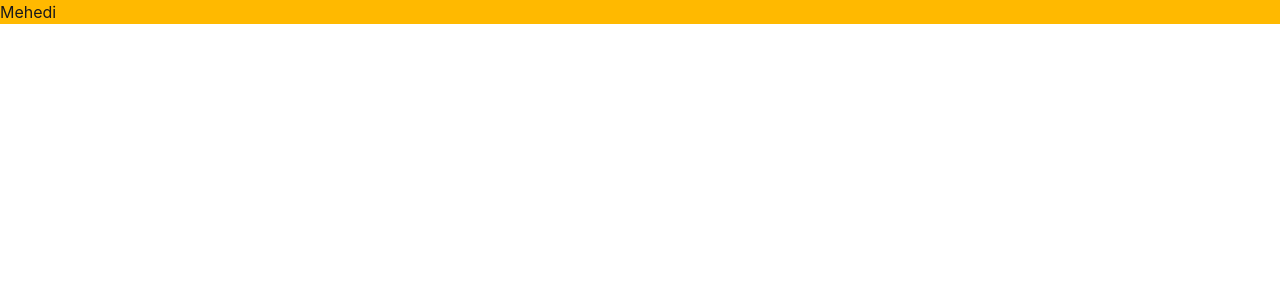
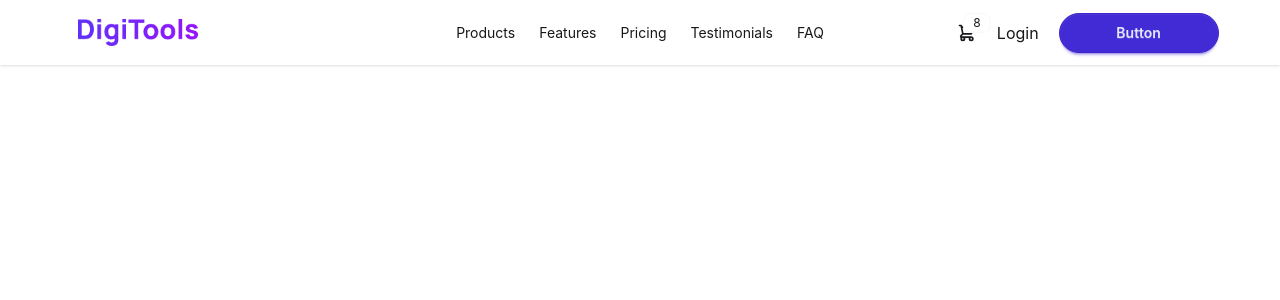
Before and after one commit to Mehedi-tsc/My-Sixth-Assignment, a React (Vite) app: page / in a window 1280 px wide. Shown: the top 300 px of the page. Built offline with nearby package versions, Linux system fonts and the light colour scheme.

Commit message:
Navbar Added

```diff
--- a/src/App.jsx
+++ b/src/App.jsx
@@ -1,11 +1,12 @@
 import './App.css'
+import Navbar from './components/Navbar/Navbar'
 
 function App() {
 
 
   return (
     <>
-     <h1 className='bg-amber-400'>Mehedi</h1>
+     <Navbar></Navbar>
     </>
   )
 }
--- /dev/null
+++ b/src/components/Navbar/Navbar.jsx
@@ -0,0 +1,47 @@
+import React from 'react';
+import navLogo from '../../assets/DigiTools.png'
+
+const Navbar = () => {
+    return (
+        <div className='bg-base-100 shadow-sm'>
+            <div className="navbar w-11/12 mx-auto">
+                <div className="navbar-start">
+                    <div className="dropdown">
+                        <div tabIndex={0} role="button" className="btn btn-ghost lg:hidden">
+                            <svg xmlns="http://www.w3.org/2000/svg" className="h-5 w-5" fill="none" viewBox="0 0 24 24" stroke="currentColor"> <path strokeLinecap="round" strokeLinejoin="round" strokeWidth="2" d="M4 6h16M4 12h8m-8 6h16" /> </svg>
+                        </div>
+                        <ul
+                            tabIndex="-1"
+                            className="menu menu-sm dropdown-content bg-base-100 rounded-box z-1 mt-3 w-52 p-2 shadow">
+                            <li><a>Products </a></li>
+                            <li><a>Features </a></li>
+                            <li><a>Pricing </a></li>
+                            <li><a>Testimonials </a></li>
+                            <li><a>FAQ</a></li>
+                        </ul>
+                    </div>
+                    <a className="btn btn-ghost text-xl"><img className='w-20 md:w-30 lg:50' src={navLogo} alt="" /></a>
+                </div>
+                <div className="navbar-center hidden lg:flex">
+                    <ul className="menu menu-horizontal px-1">
+                        <li><a>Products </a></li>
+                        <li><a>Features </a></li>
+                        <li><a>Pricing </a></li>
+                        <li><a>Testimonials </a></li>
+                        <li><a>FAQ</a></li>
+                    </ul>
+                </div>
+                <div className="navbar-end gap-5">
+                    <div className="indicator">
+                        <svg xmlns="http://www.w3.org/2000/svg" className="h-5 w-5" fill="none" viewBox="0 0 24 24" stroke="currentColor"> <path strokeLinecap="round" strokeLinejoin="round" strokeWidth="2" d="M3 3h2l.4 2M7 13h10l4-8H5.4M7 13L5.4 5M7 13l-2.293 2.293c-.63.63-.184 1.707.707 1.707H17m0 0a2 2 0 100 4 2 2 0 000-4zm-8 2a2 2 0 11-4 0 2 2 0 014 0z" /> </svg>
+                        <span className="badge badge-sm indicator-item">8</span>
+                    </div>
+                    <a className="">Login</a>
+                    <a className="btn btn-primary rounded-full lg:w-40">Button</a>
+                </div>
+            </div>
+        </div>
+    );
+};
+
+export default Navbar;
```
Also changed, not shown: src/assets/DigiTools.png (added).
